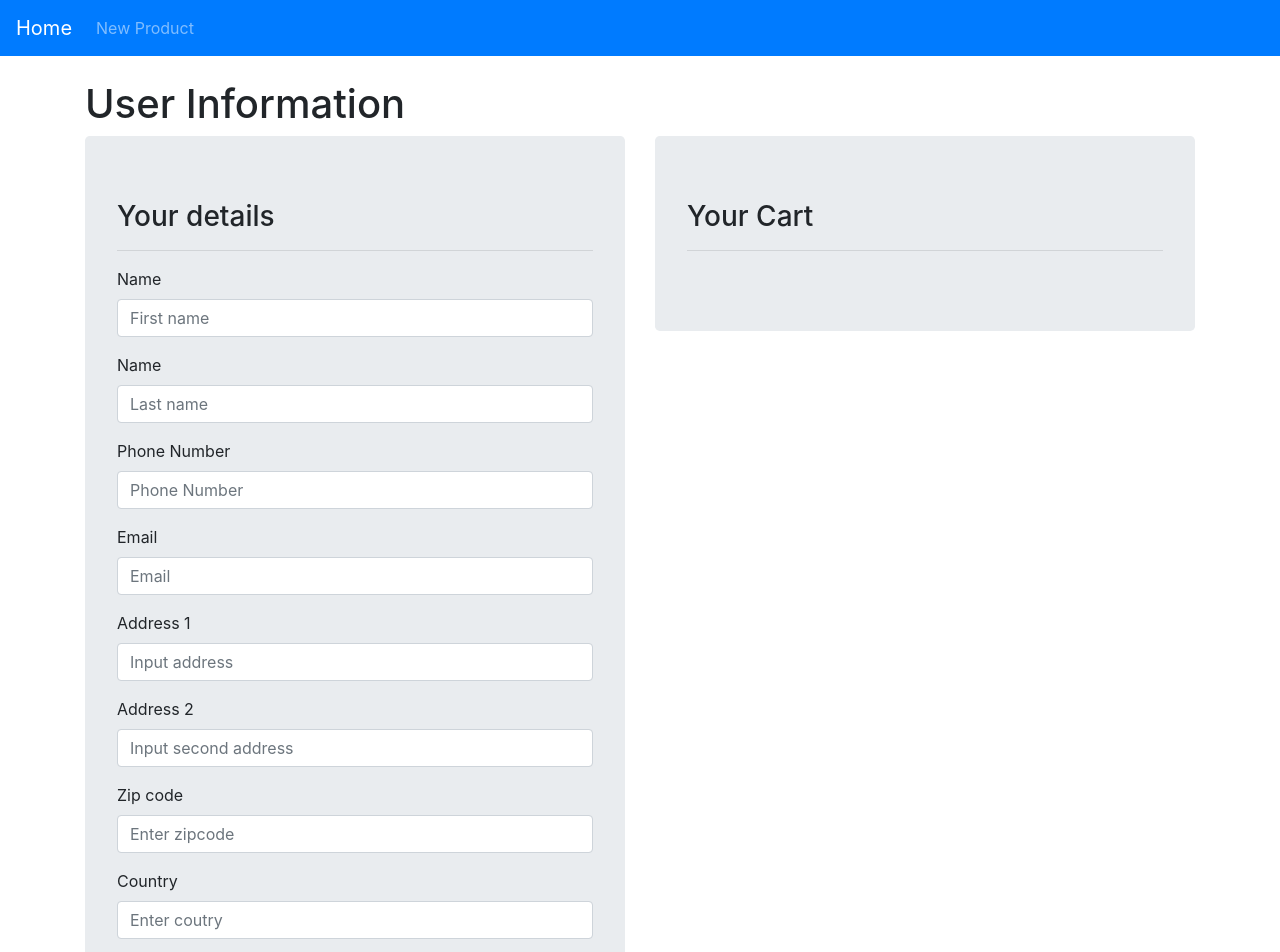
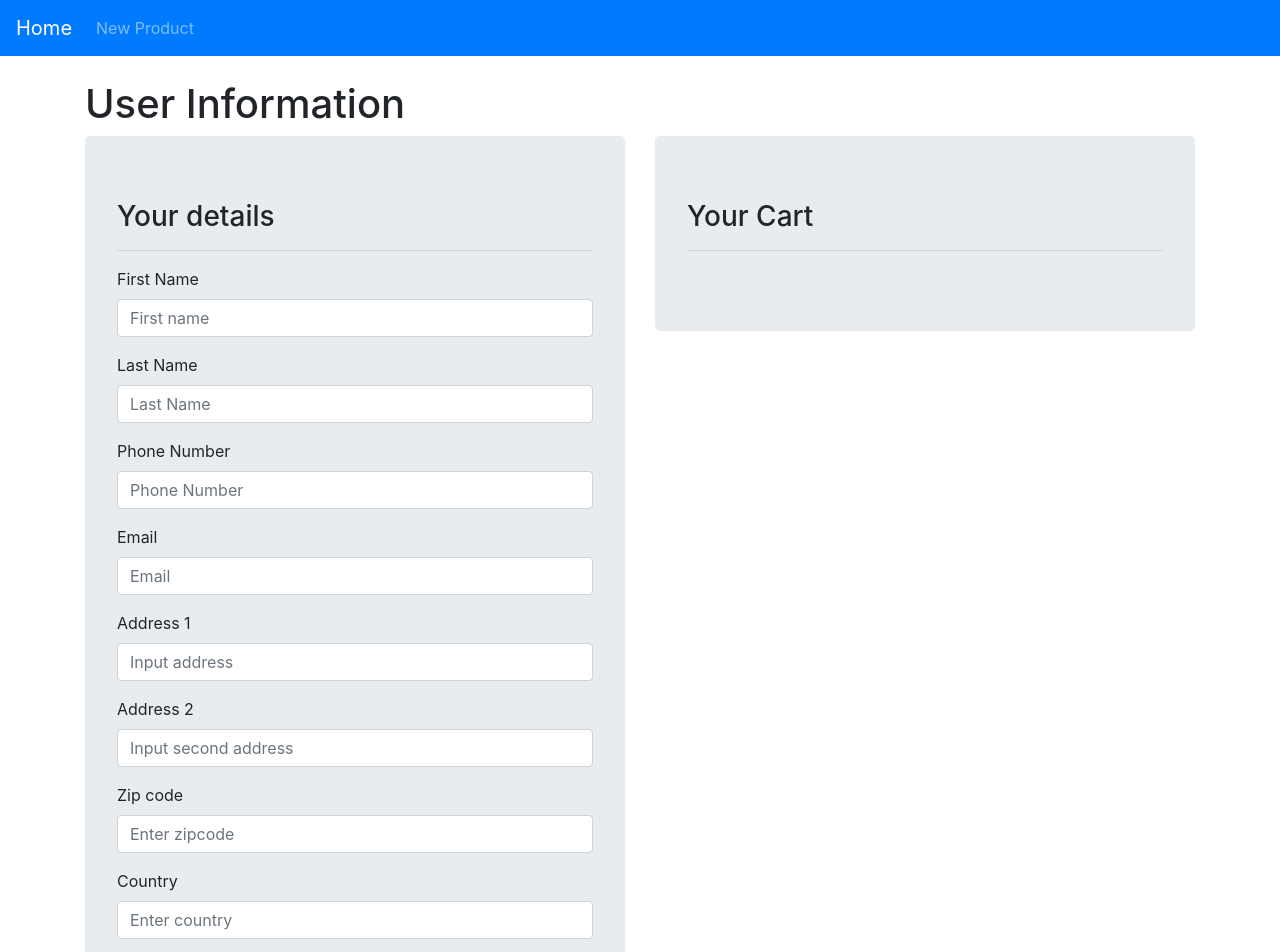
Before and after one commit to assembler-institute/react-shopping-cart-context, a React (Create React App) app: page /checkout/step-1 in a window 1280 px wide. Shown: the top 952 px of the page. Built offline with nearby package versions, Linux system fonts and the light colour scheme.

Commit message:
feat: Payment folder and Form created

```diff
--- a/src/App.js
+++ b/src/App.js
@@ -189,7 +189,7 @@ function App() {
         <Route path="/checkout/order-summary" exact>
           <Confirmation />
         </Route>
-        <Route path="/checkout/step-2" exact>
+        <Route path="/checkout/step-3" exact>
           <Payment />
         </Route>
         <Route path="/checkout/step-2" exact>
--- a/src/components/InformationForm/InfomationForm.js
+++ b/src/components/InformationForm/InfomationForm.js
@@ -1,11 +1,12 @@
 import React, { useState } from "react";
+import { Redirect } from "react-router-dom";
 
 import { useFormik } from "formik";
-import { Redirect } from "react-router-dom";
+
+import Input from "../Input";
+import Button from "../Button";
 
 import InformationSchema from "./information-schema";
-import Input from "../Input";
-import Button from "../Button";
 
 function InformationForm() {
   const [hasSubmitted, setHasSubmitted] = useState(false);
@@ -14,7 +15,7 @@ function InformationForm() {
     initialValues: {
       firstName: "",
       lastName: "",
-      phoneNumber: "",
+      phone: "",
       email: "",
       addressOne: "",
       addressTwo: "",
@@ -32,31 +33,30 @@ function InformationForm() {
       }, 500);
     },
   });
-
   return (
     <>
       <form onSubmit={formik.handleSubmit}>
         <Input
           type="text"
-          label="Name"
+          label="First Name"
           id="firstName"
-          value={formik.values.name}
+          value={formik.values.firstName}
           placeholder="First name"
           handleChange={formik.handleChange}
           handleBlur={formik.handleBlur}
-          hasErrorMessage={formik.touched.name}
-          errorMessage={formik.errors.name}
+          hasErrorMessage={formik.touched.firstName}
+          errorMessage={formik.errors.firstName}
         />
         <Input
           type="text"
-          label="Name"
-          id="LastName"
-          value={formik.values.name}
-          placeholder="Last name"
+          label="Last Name"
+          id="lastName"
+          value={formik.values.lastName}
+          placeholder="Last Name"
           handleChange={formik.handleChange}
           handleBlur={formik.handleBlur}
-          hasErrorMessage={formik.touched.name}
-          errorMessage={formik.errors.name}
+          hasErrorMessage={formik.touched.lastName}
+          errorMessage={formik.errors.lastName}
         />
         <Input
           type="tel"
@@ -84,67 +84,67 @@ function InformationForm() {
           type="text"
           label="Address 1"
           id="addressOne"
-          value={formik.values.email}
+          value={formik.values.addressOne}
           placeholder="Input address"
           handleChange={formik.handleChange}
           handleBlur={formik.handleBlur}
-          hasErrorMessage={formik.touched.email}
-          errorMessage={formik.errors.email}
+          hasErrorMessage={formik.touched.addressOne}
+          errorMessage={formik.errors.addressOne}
         />
         <Input
           type="text"
           label="Address 2"
           id="addressTwo"
-          value={formik.values.email}
+          value={formik.values.addressTwo}
           placeholder="Input second address"
           handleChange={formik.handleChange}
           handleBlur={formik.handleBlur}
-          hasErrorMessage={formik.touched.email}
-          errorMessage={formik.errors.email}
+          hasErrorMessage={formik.touched.addressTwo}
+          errorMessage={formik.errors.addressTwo}
         />
         <Input
-          type="number"
+          type="text"
           label="Zip code"
           id="zipCode"
-          value={formik.values.email}
+          value={formik.values.zipCode}
           placeholder="Enter zipcode"
           handleChange={formik.handleChange}
           handleBlur={formik.handleBlur}
-          hasErrorMessage={formik.touched.email}
-          errorMessage={formik.errors.email}
+          hasErrorMessage={formik.touched.zipCode}
+          errorMessage={formik.errors.zipCode}
         />
         <Input
           type="text"
           label="Country"
           id="country"
-          value={formik.values.email}
-          placeholder="Enter coutry"
+          value={formik.values.country}
+          placeholder="Enter country"
           handleChange={formik.handleChange}
           handleBlur={formik.handleBlur}
-          hasErrorMessage={formik.touched.email}
-          errorMessage={formik.errors.email}
+          hasErrorMessage={formik.touched.country}
+          errorMessage={formik.errors.country}
         />
         <Input
           type="text"
           label="State"
           id="state"
-          value={formik.values.email}
+          value={formik.values.state}
           placeholder="Enter state"
           handleChange={formik.handleChange}
           handleBlur={formik.handleBlur}
-          hasErrorMessage={formik.touched.email}
-          errorMessage={formik.errors.email}
+          hasErrorMessage={formik.touched.state}
+          errorMessage={formik.errors.state}
         />
         <Input
           type="text"
           label="City"
           id="city"
-          value={formik.values.email}
+          value={formik.values.city}
           placeholder="Enter city"
           handleChange={formik.handleChange}
           handleBlur={formik.handleBlur}
-          hasErrorMessage={formik.touched.email}
-          errorMessage={formik.errors.email}
+          hasErrorMessage={formik.touched.city}
+          errorMessage={formik.errors.city}
         />
         <Button
           submitButton
@@ -154,6 +154,7 @@ function InformationForm() {
           {formik.isSubmitting ? "Submitting..." : "Submit"}
         </Button>
       </form>
+
       {hasSubmitted && <Redirect to="/" />}
     </>
   );
--- a/src/components/InformationForm/information-schema.js
+++ b/src/components/InformationForm/information-schema.js
@@ -2,7 +2,7 @@ import * as Yup from "yup";
 
 const phoneRegExp = /^((\\+[1-9]{1,4}[ \\-]*)|(\\([0-9]{2,3}\\)[ \\-]*)|([0-9]{2,4})[ \\-]*)*?[0-9]{3,4}?[ \\-]*[0-9]{3,4}?$/;
 const InformationSchema = Yup.object().shape({
-  fistName: Yup.string()
+  firstName: Yup.string()
     .min(2, "Please Enter your Full name!")
     .required("Your full name is required"),
   lastName: Yup.string()
--- /dev/null
+++ b/src/components/PaymentForm/PaymentForm.js
@@ -0,0 +1,25 @@
+import React from "react";
+
+function PaymentForm() {
+  return (
+    <>
+      <form>
+        <p>
+          <strong>How would you like to pay?</strong>
+        </p>
+        <div className="d-flex justify-content-around">
+          <div
+            className="card col-3 p-2 align-middle"
+            style={{ fontSize: "11px" }}
+          >
+            Credit/Debit Card
+          </div>
+          <div className="card col-3 p-2">paypal</div>
+          <div className="card col-3 p-2">apple pay</div>
+        </div>
+      </form>
+    </>
+  );
+}
+
+export default PaymentForm;
--- /dev/null
+++ b/src/components/PaymentForm/index.js
@@ -0,0 +1 @@
+export { default } from "./PaymentForm";
--- a/src/pages/Payment/Payment.js
+++ b/src/pages/Payment/Payment.js
@@ -1,7 +1,31 @@
 import React from "react";
+import withLayout from "../../hoc/withLayout";
+
+import PaymentForm from "../../components/PaymentForm";
 
 function Payment() {
-  return <h1>Payment</h1>;
+  return (
+    <>
+      <h2>Payment</h2>
+      <div className="row">
+        <div className="col col-6">
+          <header className="jumbotron">
+            <h4>Payment details</h4>
+            <hr />
+            <PaymentForm />
+          </header>
+        </div>
+
+        <div className="col col-6">
+          <header className="jumbotron">
+            <h3>Your Cart</h3>
+
+            <hr />
+          </header>
+        </div>
+      </div>
+    </>
+  );
 }
 
-export default Payment;
+export default withLayout(Payment);
```
